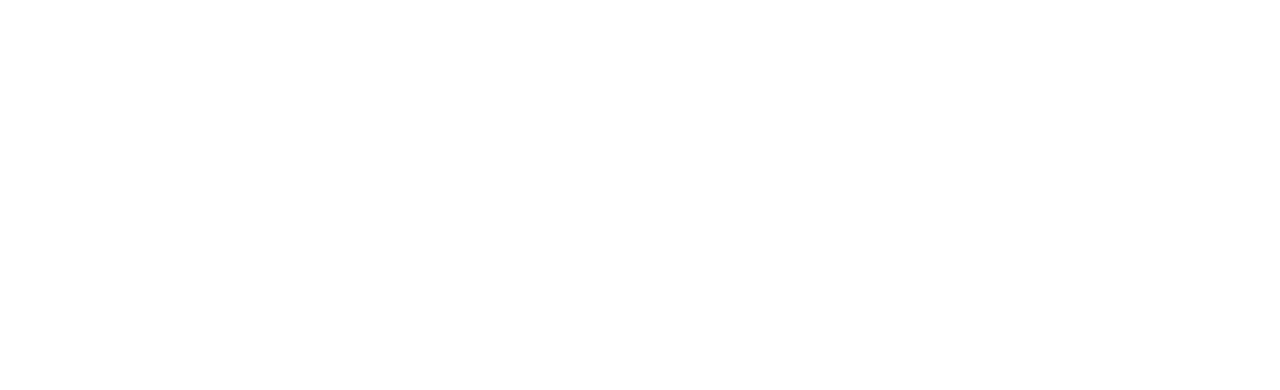
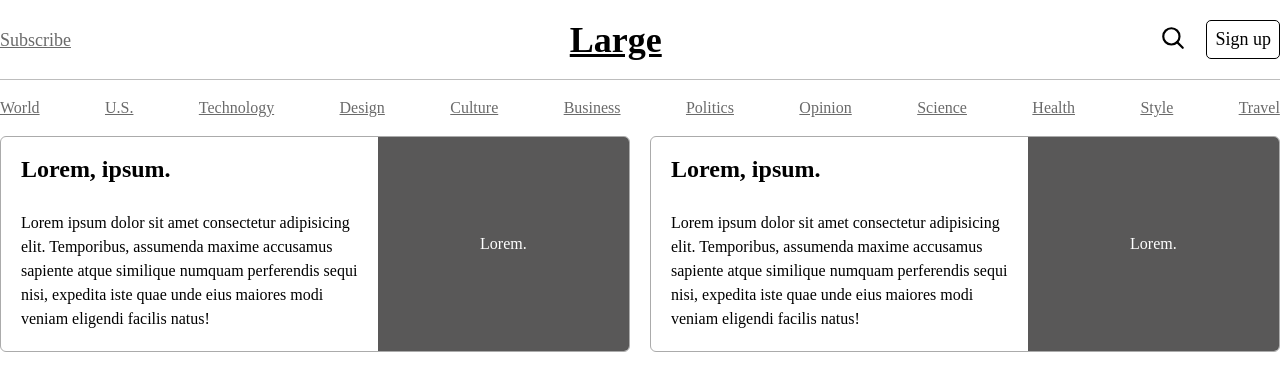
Before and after one commit to EraBoss/EcoLifeStyle, a plain HTML site: page Index.html in a window 1280 px wide. Drawn offline with Linux system fonts and the light colour scheme.

Commit message:
+header, +blocks

```diff
--- a/Index.html
+++ b/Index.html
@@ -8,6 +8,65 @@
     <title>EcoLifeStyle</title>
 </head>
 <body>
+   <div class="wrapper">
+    <header class="header">
+        <div class="container">
+            <section class="header__top">
+                <a class="header__top-subtitle subtitle" href="">Subscribe</a>
+                <h1 class="header__title">Large</h1>
+                <div class="header__login">
+                    <a class="header__login-svg" href="#" aria-label="Search">
+                        <svg xmlns="http://www.w3.org/2000/svg" width="20" height="20" fill="none" stroke="currentColor" stroke-linecap="round" stroke-linejoin="round" stroke-width="2" class="mx-3" role="img" viewBox="0 0 24 24"><title>Search</title><circle cx="10.5" cy="10.5" r="7.5"></circle><path d="M21 21l-5.2-5.2"></path></svg>
+                      </a>
+                      <button class="header__button">Sign up</button>
+                </div>
+            </section>
+            <nav class="header__nav">
+                <a href="" class="header__link">World</a>
+                <a href="" class="header__link">U.S.</a>
+                <a href="" class="header__link">Technology</a>
+                <a href="" class="header__link">Design</a>
+                <a href="" class="header__link">Culture</a>
+                <a href="" class="header__link">Business</a>
+                <a href="" class="header__link">Politics</a>
+                <a href="" class="header__link">Opinion</a>
+                <a href="" class="header__link">Science</a>
+                <a href="" class="header__link">Health</a>
+                <a href="" class="header__link">Style</a>
+                <a href="" class="header__link">Travel</a>
+            </nav>
+        </div>
+    </header>
+    <main class="main">
+        <div class="container">
+            <section class="main__section">
+            <div class="main__item">
+                <div class="main__item-text">
+                    <h2 class="main__item-title title">Lorem, ipsum.</h2>
+                    <p class="main__item-para para">
+                        Lorem ipsum dolor sit amet consectetur adipisicing elit. Temporibus, assumenda maxime accusamus sapiente atque similique numquam perferendis sequi nisi, expedita iste quae unde eius maiores modi veniam eligendi facilis natus!
+                    </p>
+                </div>
+                <div class="main__item-side">
+                    Lorem.
+                </div>
+            </div>
+            <div class="main__item">
+                <div class="main__item-text">
+                    <h2 class="main__item-title title">Lorem, ipsum.</h2>
+                    <p class="main__item-para para">
+                        Lorem ipsum dolor sit amet consectetur adipisicing elit. Temporibus, assumenda maxime accusamus sapiente atque similique numquam perferendis sequi nisi, expedita iste quae unde eius maiores modi veniam eligendi facilis natus!
+                    </p>
+                </div>
+                <div class="main__item-side">
+                    Lorem.
+                </div>
+            </div>
+        </section>
+        </div>
 
+    </main>
+    <footer class="footer"></footer>
+   </div>
 </body>
 </html>
--- a/scss/EcoLifeStyle.scss
+++ b/scss/EcoLifeStyle.scss
@@ -0,0 +1,103 @@
+@import 'null.scss';
+
+.wrapper {
+}
+.header {
+    margin-bottom: 20px;
+		&__top {
+            padding: 20px 0;
+            display: flex;
+            justify-content: space-between;
+            align-items: center;
+		}
+        &__top-subtitle {
+            text-decoration: underline;
+            color: rgb(106, 106, 106);
+        }
+        &__title {
+            font-size: 36px;
+            font-weight: bold;
+            text-decoration: underline;
+        }
+		&__login {
+            display: flex;
+            align-items: center;
+		}
+
+		&__login-svg {
+            margin-right: 20px;
+            color: black;
+            svg {
+                width: 26px;
+                height: 26px;
+            }
+		}
+
+		&__button {
+            font-size: 18px;
+            padding: 8px;
+            border: 1px solid #000;
+            border-radius: 5px;
+            background-color: #fff;
+		}
+
+		&__nav {
+            padding-top: 20px;
+            display: flex;
+            justify-content: space-between;
+            border-top: 1px solid #bdbdbd;
+		}
+
+		&__link {
+            text-decoration: underline;
+            font-size: 16px;
+            color: rgb(106, 106, 106);
+		}
+}
+.main {
+	&__section {
+        display: flex;
+        margin: 0 -10px;
+	}
+	&__item {
+        margin: 0 10px;
+        display: flex;
+        border: 1px solid #ababab;
+        border-radius: 6px;
+        overflow: hidden;
+	}
+	&__item-text {
+        padding: 20px;
+        flex: 0 0 60%;
+	}
+	&__item-title {
+        margin-bottom: 30px;
+	}
+	&__item-para {
+	}
+	&__item-side {
+        display: flex;
+        flex: 1 0 40%;
+        justify-content: center;
+        align-items: center;
+        background-color: #595858;
+        color: #fff;
+	}
+}
+.footer {
+}
+.container {
+    max-width: 1300px;
+    margin: 0 auto;
+}
+.title {
+    font-size: 24px;
+    font-weight: bold;
+}
+.subtitle {
+    font-size: 18px;
+}
+.para {
+    font-size: 16px;
+    line-height: 1.5;
+}
--- /dev/null
+++ b/scss/null.scss
@@ -0,0 +1,32 @@
+*{
+	padding: 0;
+	margin: 0;
+	border: 0;
+}
+*,*:before,*:after{
+	-moz-box-sizing: border-box;
+	-webkit-box-sizing: border-box;
+	box-sizing: border-box;
+}
+:focus,:active{outline: none;}
+a:focus,a:active{outline: none;}
+nav,footer,header,aside{display: block;}
+html,body{
+	height: 100%;
+	width: 100%;
+	font-size: 100%;
+	line-height: 1;
+	//font-size: 14px;
+	-ms-text-size-adjust: 100%;
+	-moz-text-size-adjust: 100%;
+	-webkit-text-size-adjust: 100%;
+}
+input,button,textarea{font-family:inherit;}
+input::-ms-clear{display: none;}
+button{cursor: pointer;}
+button::-moz-focus-inner {padding:0;border:0;}
+a, a:visited{text-decoration: none;}
+a:hover{text-decoration: none;}
+ul li{list-style: none;}
+img{vertical-align: top;}
+h1,h2,h3,h4,h5,h6{font-size:inherit;font-weight: 400;}
```
Also changed, not shown: css/EcoLifeStyle.css.
